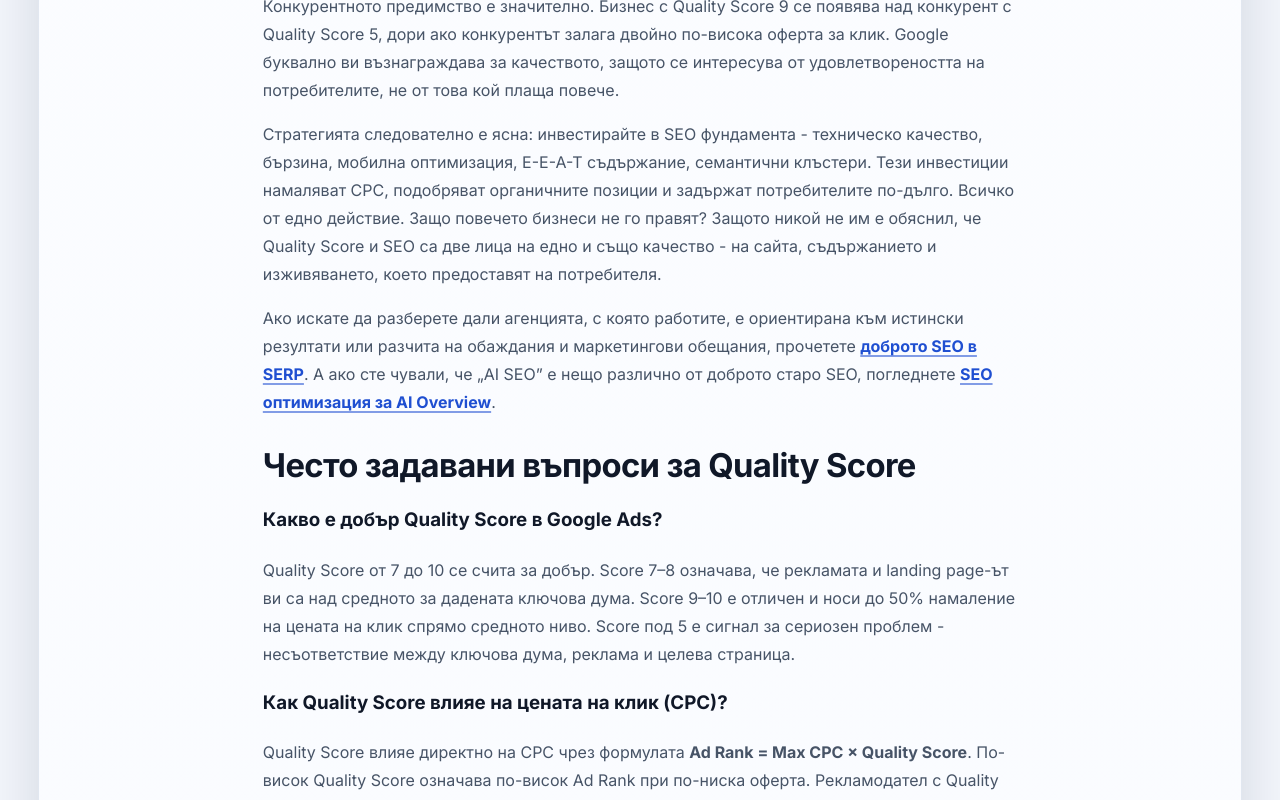
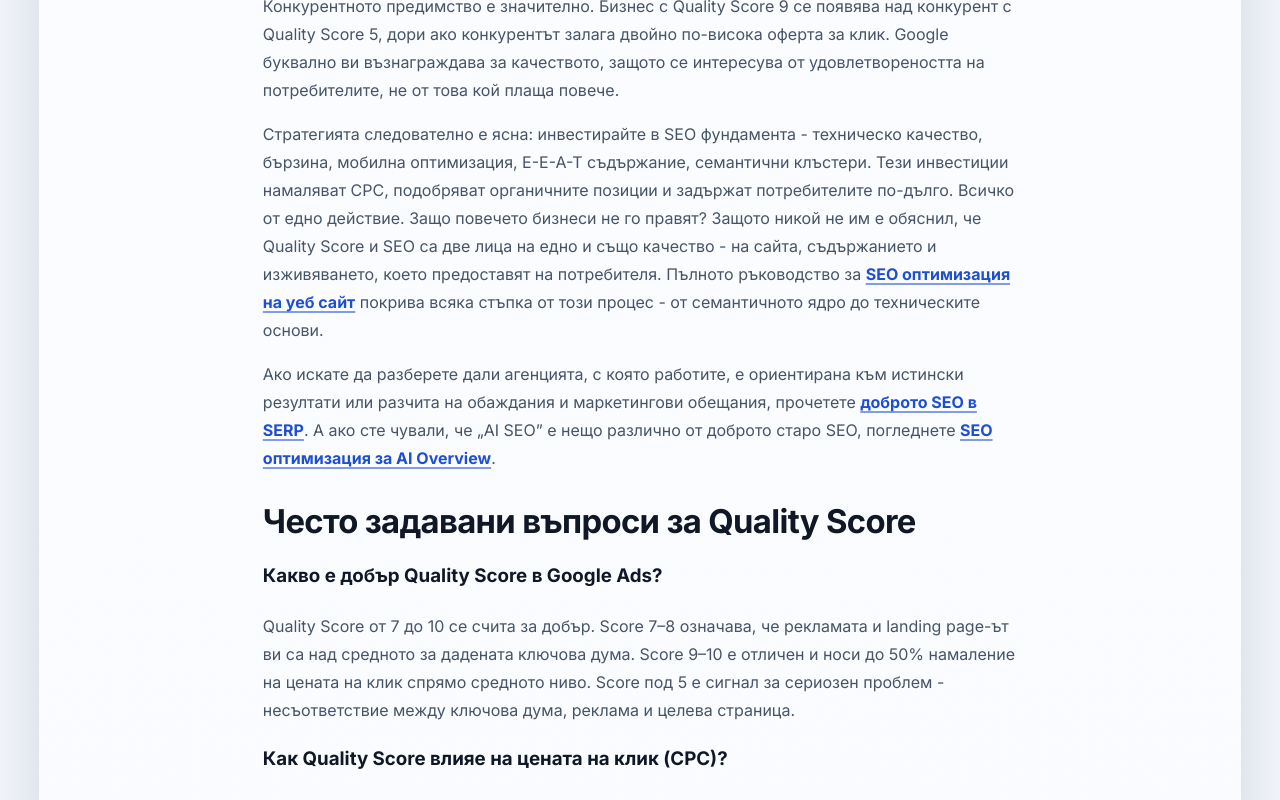
Before and after one commit to inweblife/inweblife, a Next.js app: page /quality-score-seo in a window 1280 px wide. Shown: the part 5780-6580 px from the top of the page. Built offline with nearby package versions, Linux system fonts and the light colour scheme; no server answers.

Commit message:
internal links

```diff
--- a/pages/ai-seo-lie.js
+++ b/pages/ai-seo-lie.js
@@ -206,7 +206,11 @@ const AiSeoLie = () => {
               фундаментите. Ясна информационна архитектура. Дълбочина на темата. Покриване на
               реалното потребителско намерение. Авторитет, изграден чрез последователност и
               качество. Това са факторите, които правят съдържанието устойчиво както в
-              класическите резултати, така и в AI обобщенията. Същите тези фундаменти, между
+              класическите резултати, така и в AI обобщенията. Пълното ръководство за{" "}
+              <Link href="/seo-optimizaciya-na-ueb-sait">
+                <strong>SEO оптимизация на уеб сайт</strong>
+              </Link>
+              {" "}обяснява всеки от тези фундаменти стъпка по стъпка. Същите тези фундаменти, между
               другото, формират и{" "}
               <Link href="/quality-score-seo">
                 <strong>Quality Score в Google Ads</strong>
--- a/pages/quality-score-seo.js
+++ b/pages/quality-score-seo.js
@@ -415,7 +415,11 @@ const QualityScoreSeo = () => {
               потребителите по-дълго. Всичко от едно действие. Защо повечето бизнеси не го
               правят? Защото никой не им е обяснил, че Quality Score и SEO са две лица на
               едно и също качество - на сайта, съдържанието и изживяването, което предоставят
-              на потребителя.
+              на потребителя. Пълното ръководство за{" "}
+              <Link href="/seo-optimizaciya-na-ueb-sait">
+                <strong>SEO оптимизация на уеб сайт</strong>
+              </Link>
+              {" "}покрива всяка стъпка от този процес - от семантичното ядро до техническите основи.
             </p>
             <p>
               Ако искате да разберете дали агенцията, с която работите, е ориентирана към
```
